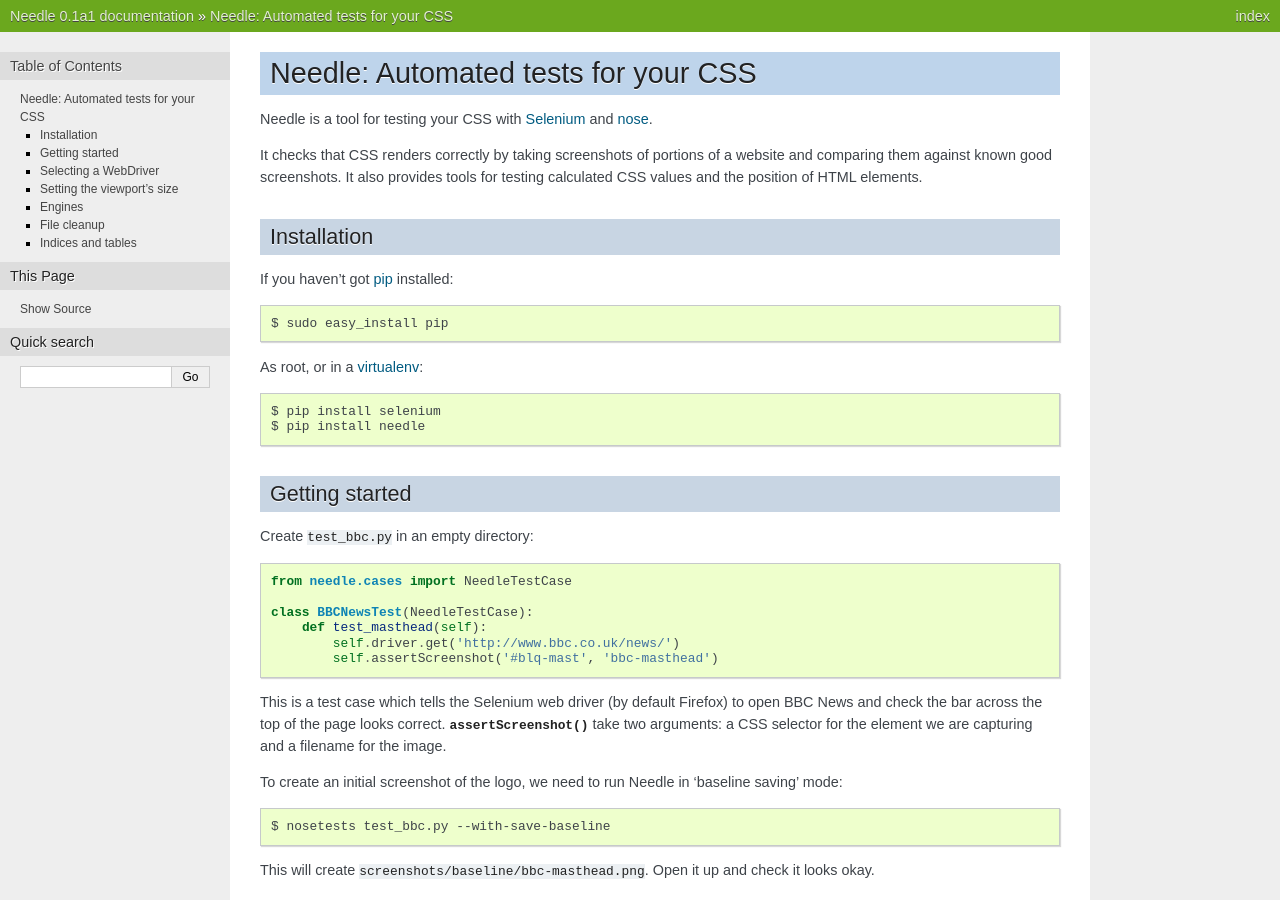
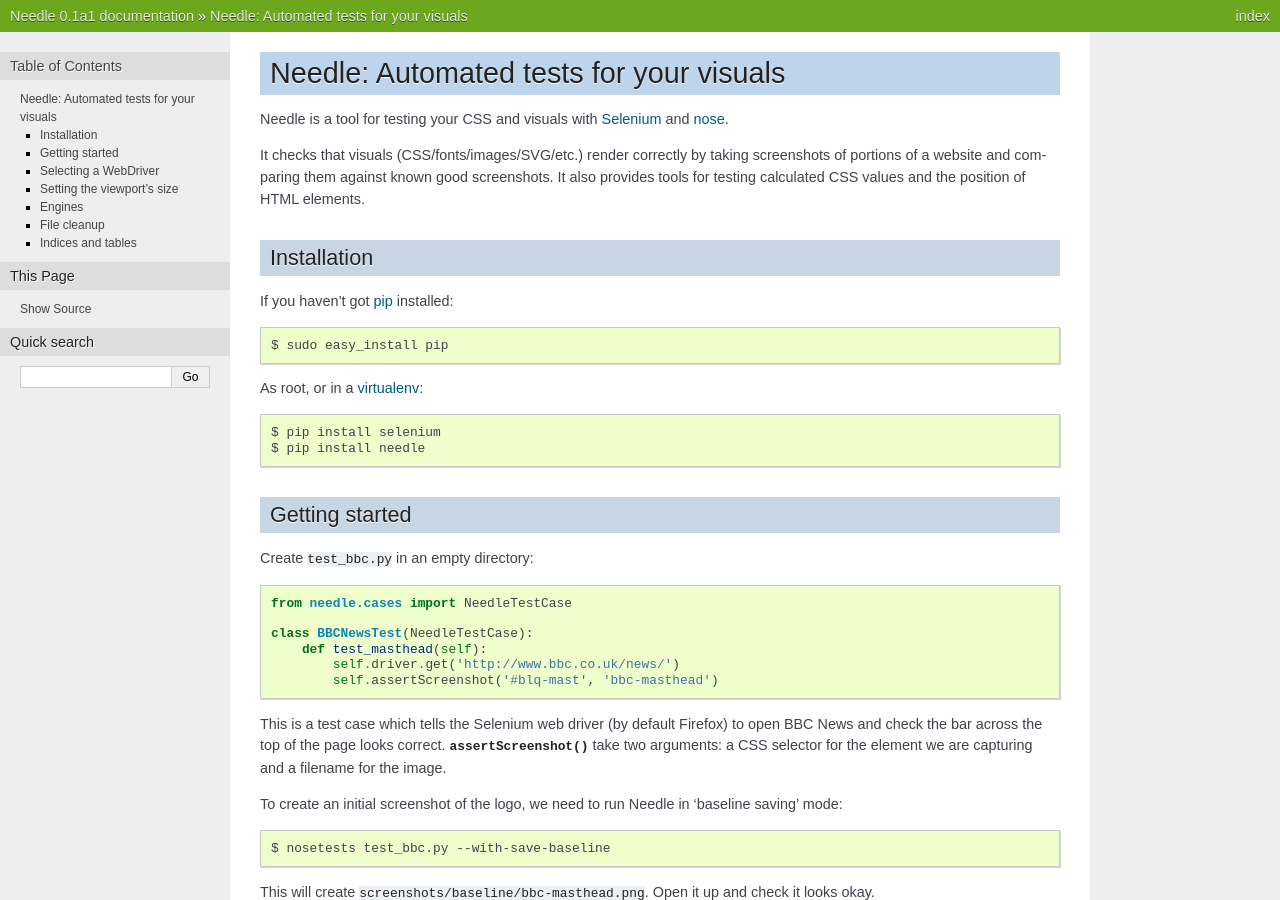
Before and after one commit to python-needle/needle, a Sphinx documentation site: the page built from docs/index.txt, in a window 1280 px wide and 900 px high. Built offline with Sphinx 7.4.7, drawn with Linux system fonts in a browser that asks for light colours; some of the changed text lies outside the part shown.

```diff
--- a/docs/index.txt
+++ b/docs/index.txt
@@ -1,12 +1,13 @@
-Needle: Automated tests for your CSS
-====================================
+Needle: Automated tests for your visuals
+========================================
 
-Needle is a tool for testing your CSS with `Selenium <http://seleniumhq.org/>`_
+Needle is a tool for testing your CSS and visuals with `Selenium <http://seleniumhq.org/>`_
 and `nose <http://somethingaboutorange.com/mrl/projects/nose/>`_.
 
-It checks that CSS renders correctly by taking screenshots of portions of
-a website and comparing them against known good screenshots. It also provides
-tools for testing calculated CSS values and the position of HTML elements.
+It checks that visuals (CSS/fonts/images/SVG/etc.) render correctly by taking
+screenshots of portions of a website and comparing them against known good
+screenshots. It also provides tools for testing calculated CSS values and the
+position of HTML elements.
 
 Installation
 ------------
```
Also changed, not shown: README.md (+17 -5 lines).
